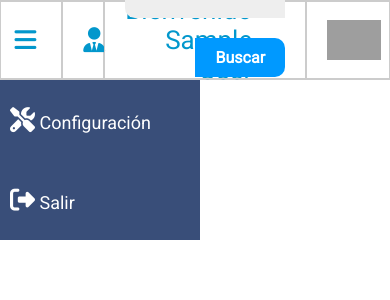
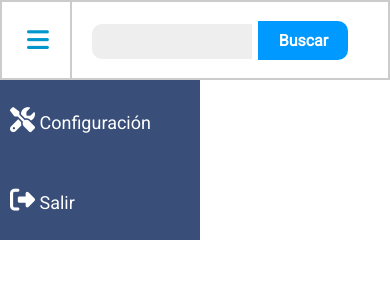
Before and after one commit to jkarreno/gpotci_calidad_22, a PHP site: page /principal.php in a window 390 px wide. Shown: the top 300 px of the page. Run offline with PHP 8.4, Linux system fonts and the light colour scheme; the visitor is signed in with stand-in values (Sample User, id 1); data that the repository does not hold is empty; some libraries are stand-ins or nearby versions; grey boxes are pictures that could not be loaded.

Commit message:
Se activo la visualización para celulares

```diff
--- a/estilos/estilos.css
+++ b/estilos/estilos.css
@@ -825,6 +825,11 @@ table {
         flex-direction: column;
     }
 }
+@media only screen and (max-width:560px){
+	.documento{
+        display: none;
+    }
+}
 /*Datos bitacoro*/
 .dat-bit{
     width: 500px;
--- a/estilos/estilos_principal.css
+++ b/estilos/estilos_principal.css
@@ -43,6 +43,19 @@ header{
 			font-family: 'Roboto', sans-serif;
 			font-size: 26px;
 			color: #0297cc;
+		}
+
+		#head_menu{
+			width: 100px;
+		}
+		#head_bienvenido{
+			width: calc(100% - 553px);
+		}
+		#head_buscar{
+			width: 300px;
+		}
+		#head_logo{
+			width: 153px;
 		}
 
 .menu_principal{
@@ -230,3 +243,30 @@ label #chk_btn{
 		background-color: #39657d;
 		color: #ffffff;
 	}
+
+
+/*responsivo*/
+@media only screen and (max-width:1100px){
+	#head_bienvenido{
+		display: none;
+	}
+	#head_buscar{
+		width: calc(100% - 253px);
+	}
+}
+@media only screen and (max-width:560px){
+	#head_logo{
+		display: none;
+	}
+	#head_buscar{
+		width: calc(100% - 100px);
+	}
+}
+@media only screen and (max-width:400px){
+	#head_menu{
+		width: 70px;
+	}
+	#head_buscar{
+		width: calc(100% - 70px);
+	}
+}
--- a/principal.php
+++ b/principal.php
@@ -47,15 +47,15 @@ include ("funciones.php");
 
 	<input type="checkbox" id="check">
 	<header>
-		<div class="menu_bar" style="width: 100px"><label for="check" id="chk_btn"><i class="fas fa-bars"></i></label></div>
-		<div class="logo_img" style="width: calc(100% - 553px); align-content: "><i class="fa-solid fa-user-tie" style="margin-right: 20px"></i> Bienvenido <?php echo $_SESSION["nombre"];?></div>
-		<div class="logo_img" style="width: 300px">
+		<div class="menu_bar" id="head_menu"><label for="check" id="chk_btn"><i class="fas fa-bars"></i></label></div>
+		<div class="logo_img" id="head_bienvenido"><i class="fa-solid fa-user-tie" style="margin-right: 20px"></i> Bienvenido <?php echo $_SESSION["nombre"];?></div>
+		<div class="logo_img" id="head_buscar">
 			<form id="fbuscar" name="fbuscar" style="display:inline;">
 				<input id="namanyay-search-box" name="q" size="40" type="text" placeholder=""/>
 				<input id="namanyay-search-btn" value="Buscar" type="submit"/>
 			</form>
 		</div>
-		<div class="logo_img" style="width: 153px"><img src="images/logo.jpg"></div>
+		<div class="logo_img" id="head_logo"><img src="images/logo.jpg"></div>
 	</header>
 
 	<div class="menu_principal">
--- a/seccion.php
+++ b/seccion.php
@@ -35,7 +35,7 @@ $cadena.='<div class="c100" style="display: flex; flex-wrap:wrap;">
                     <th align="center" class="textotitable">Actualizado</th>
                     <th align="center" class="textotitable">Titulo</th>
                     <th align="center" class="textotitable">&nbsp;</th>
-                    <th align="center" class="textotitable">&nbsp;</th>
+                    <th align="center" class="textotitable documento">&nbsp;</th>
                 </tr>
             </thead>
             <tbody>';
@@ -58,7 +58,7 @@ while($RResFiles=mysqli_fetch_array($ResFiles))
                         <td onmouseover="row_'.$J.'.style.background=\'#badad8\'" onmouseout="row_'.$J.'.style.background=\''.$bgcolor.'\'" align="center" class="texto" valign="middle">'.fechados($RResFiles["FechaUpdate"]).'</td>
                         <td onmouseover="row_'.$J.'.style.background=\'#badad8\'" onmouseout="row_'.$J.'.style.background=\''.$bgcolor.'\'" align="left" class="texto" valign="middle">'.$RResFiles["Nombre"].'</td>
                         <td onmouseover="row_'.$J.'.style.background=\'#badad8\'" onmouseout="row_'.$J.'.style.background=\''.$bgcolor.'\'" align="center" class="texto" valign="middle"><a href="'.$RResFiles["Url_d"].'" target="_blank"><i class="fa-solid fa-file-pdf" style="color:#ad0b00"></i></a></td>
-                        <td onmouseover="row_'.$J.'.style.background=\'#badad8\'" onmouseout="row_'.$J.'.style.background=\''.$bgcolor.'\'" align="center" class="texto" valign="middle">'.$archivo.'</td>
+                        <td onmouseover="row_'.$J.'.style.background=\'#badad8\'" onmouseout="row_'.$J.'.style.background=\''.$bgcolor.'\'" align="center" class="texto documento" valign="middle">'.$archivo.'</td>
                     </tr>';
 
     if($bgcolor=="#ffffff"){$bgcolor="#cccccc";}
```
